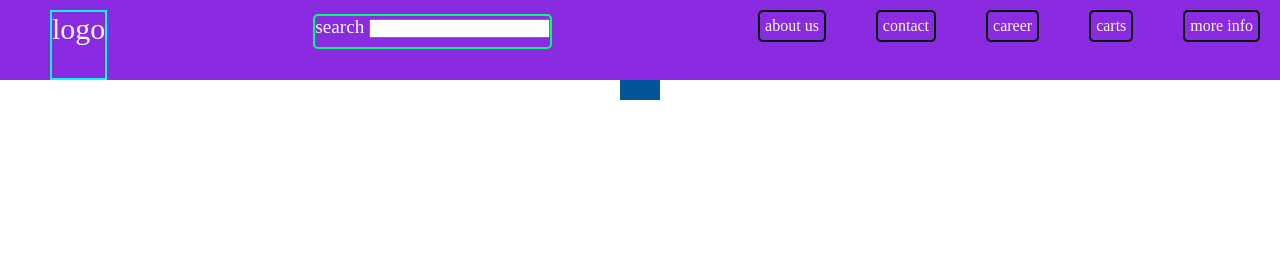
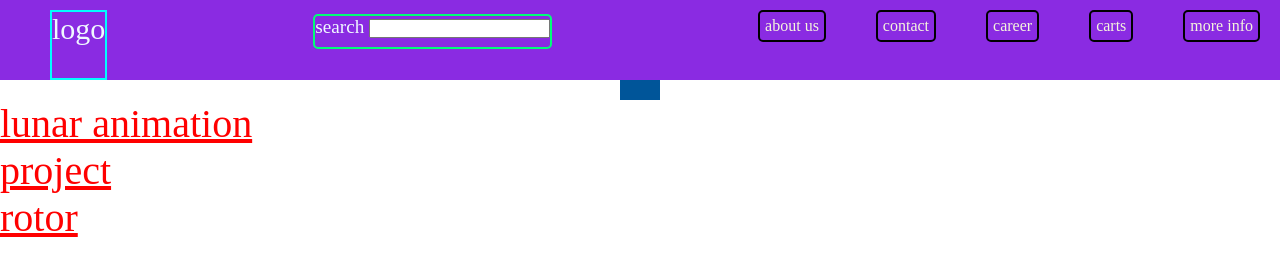
Before and after one commit to adarshjha12/animation, a plain HTML site: page index.html in a window 1280 px wide. Drawn offline with Linux system fonts and the light colour scheme.

Commit message:
file changed

```diff
--- a/index.html
+++ b/index.html
@@ -96,6 +96,11 @@
         .btn-3d:hover::before{
             transform:translatey(0);
         }
+
+        a{
+            font-size: 40px;
+            color: red;
+        }
     </style>
 </head>
 <body>
@@ -128,6 +133,11 @@
 
     </header>
 
+    <footer>
+        <a href="lunar.html">lunar animation</a><br>
+        <a href="project.html">project</a><br>
+        <a href="rotor.html">rotor</a>
+    </footer>
 
 
 
```
Also changed, not shown: lunar.html (+3 -1 lines).
